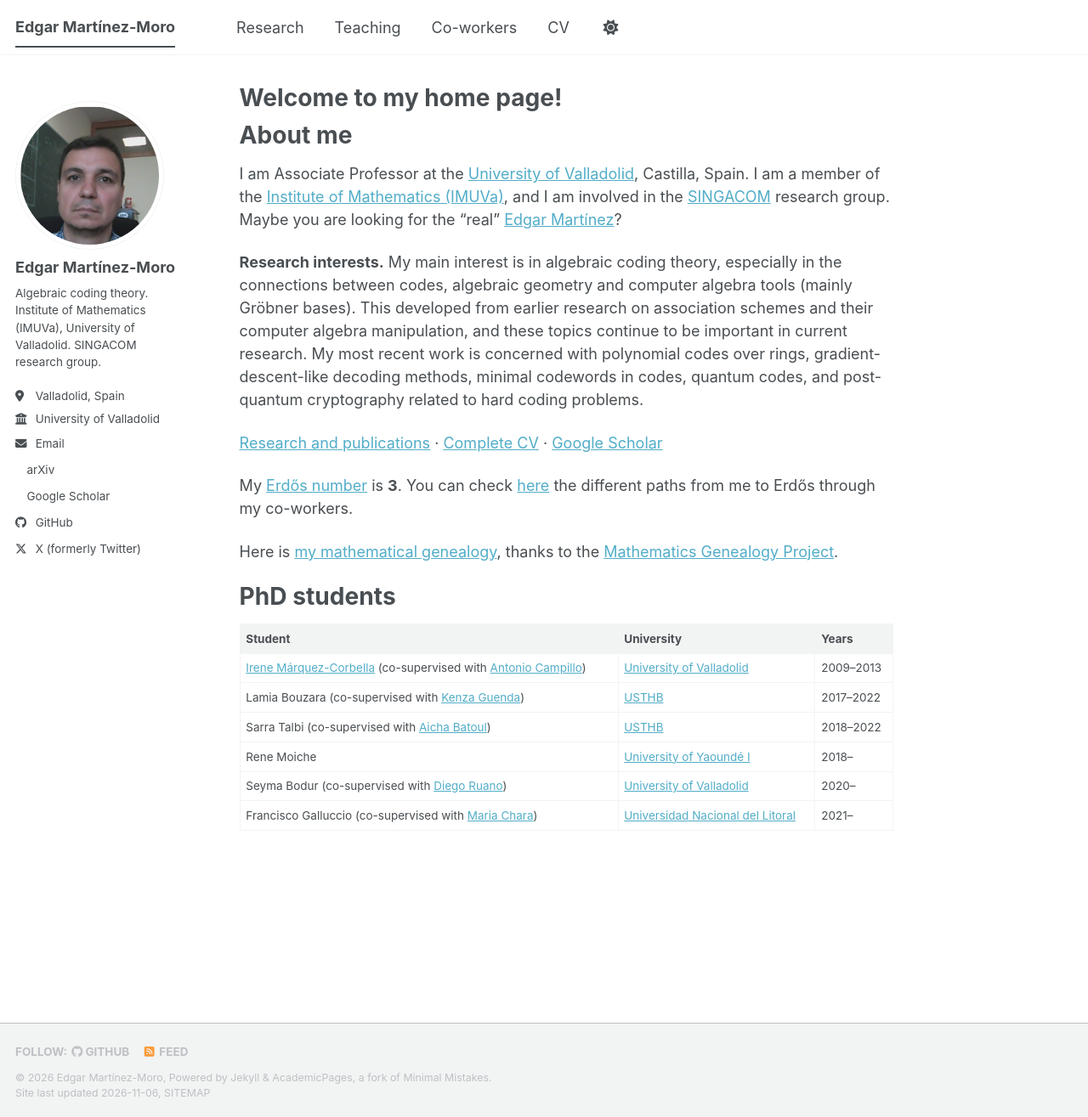
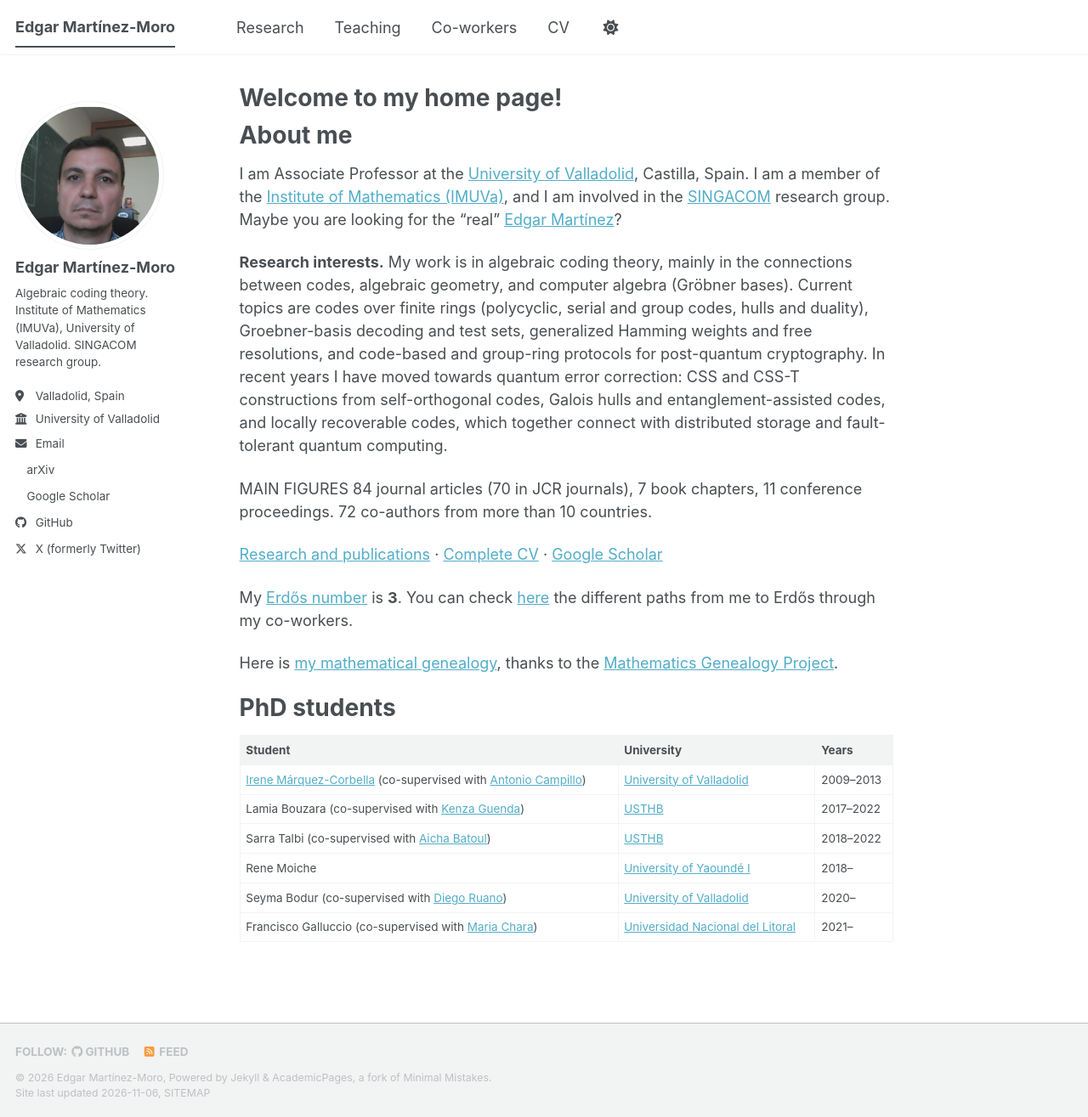
Before and after one commit to edgarmartinezmoro-web/edgarmartinezmoro-web.github.io, a Jekyll site: the page built from _pages/about.md, in a window 1280 px wide and 1315 px high. Shown: the whole window at 85% size. Built offline with Jekyll 4.4.1, drawn with Linux system fonts in a browser that asks for light colours; a script bundle is joined from its source files by our own code; a style sheet for code colours, icons or effects is not loaded.

Commit message:
Revise research interests and add publication figures
Updated research interests to reflect current topics in algebraic coding theory and quantum error correction. Added section on main figures and publications.

```diff
--- a/_pages/about.md
+++ b/_pages/about.md
@@ -12,7 +12,10 @@ About me
 
 I am Associate Professor at the [University of Valladolid](https://www.uva.es), Castilla, Spain. I am a member of the [Institute of Mathematics (IMUVa)](https://www.imuva.uva.es), and I am involved in the [SINGACOM](http://www.singacom.uva.es/) research group. Maybe you are looking for the "real" [Edgar Martínez](https://en.wikipedia.org/wiki/Edgar_Mart%C3%ADnez)?
 
-**Research interests.** My main interest is in algebraic coding theory, especially in the connections between codes, algebraic geometry and computer algebra tools (mainly Gröbner bases). This developed from earlier research on association schemes and their computer algebra manipulation, and these topics continue to be important in current research. My most recent work is concerned with polynomial codes over rings, gradient-descent-like decoding methods, minimal codewords in codes, quantum codes, and post-quantum cryptography related to hard coding problems.
+**Research interests.** My work is in algebraic coding theory, mainly in the connections between codes, algebraic geometry, and computer algebra (Gröbner bases). Current topics are codes over finite rings (polycyclic, serial and group codes, hulls and duality), Groebner-basis decoding and test sets, generalized Hamming weights and free resolutions, and code-based and group-ring protocols for post-quantum cryptography. In recent years I have moved towards quantum error correction: CSS and CSS-T constructions from self-orthogonal codes, Galois hulls and entanglement-assisted codes, and locally recoverable codes, which together connect with distributed storage and fault-tolerant quantum computing.
+
+MAIN FIGURES
+84 journal articles (70 in JCR journals), 7 book chapters, 11 conference proceedings. 72 co-authors from more than 10 countries.
 
 [Research and publications](/research/) · [Complete CV](/files/EdgarCV.pdf) · [Google Scholar](https://scholar.google.com/citations?user=SQikZQwAAAAJ)
 
```
